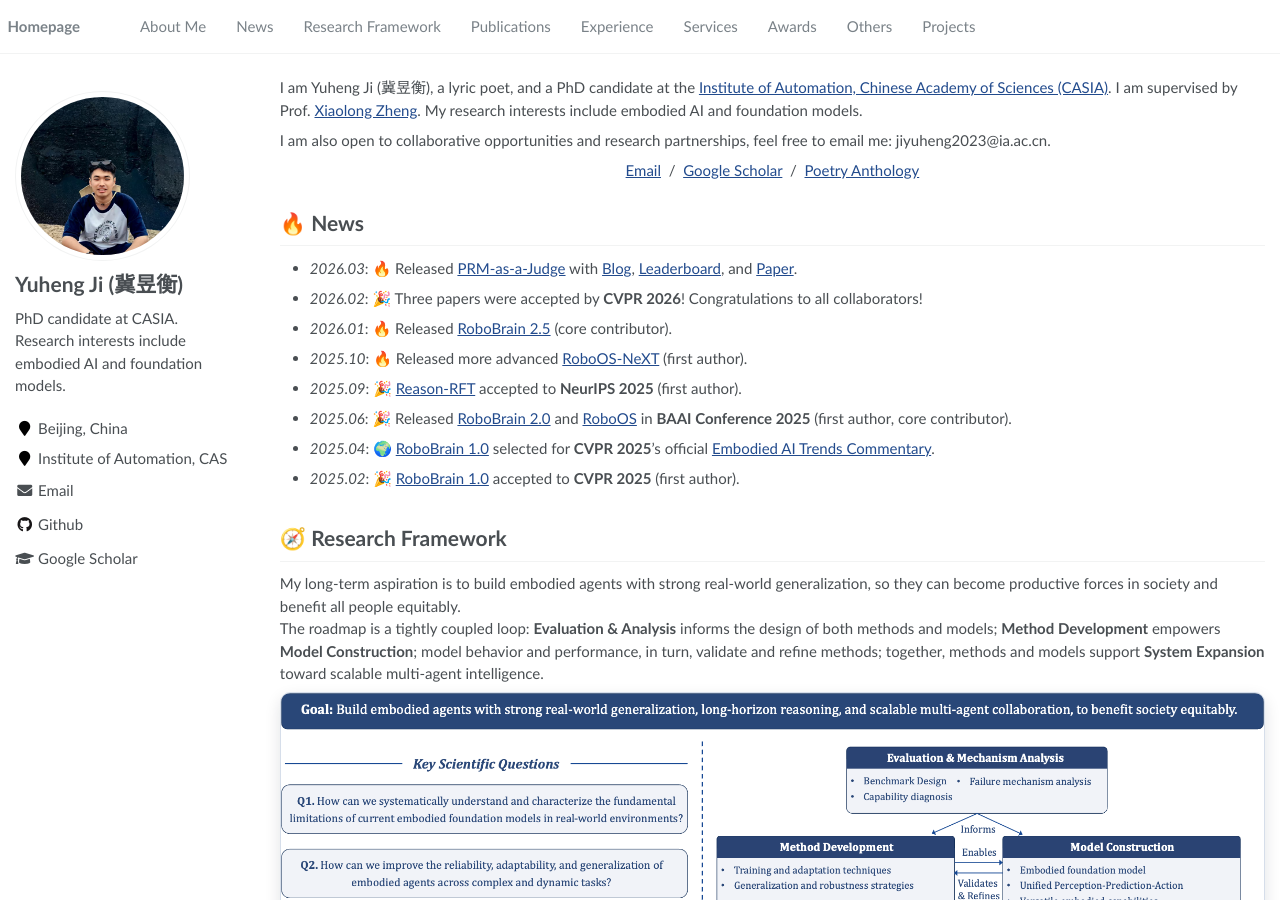
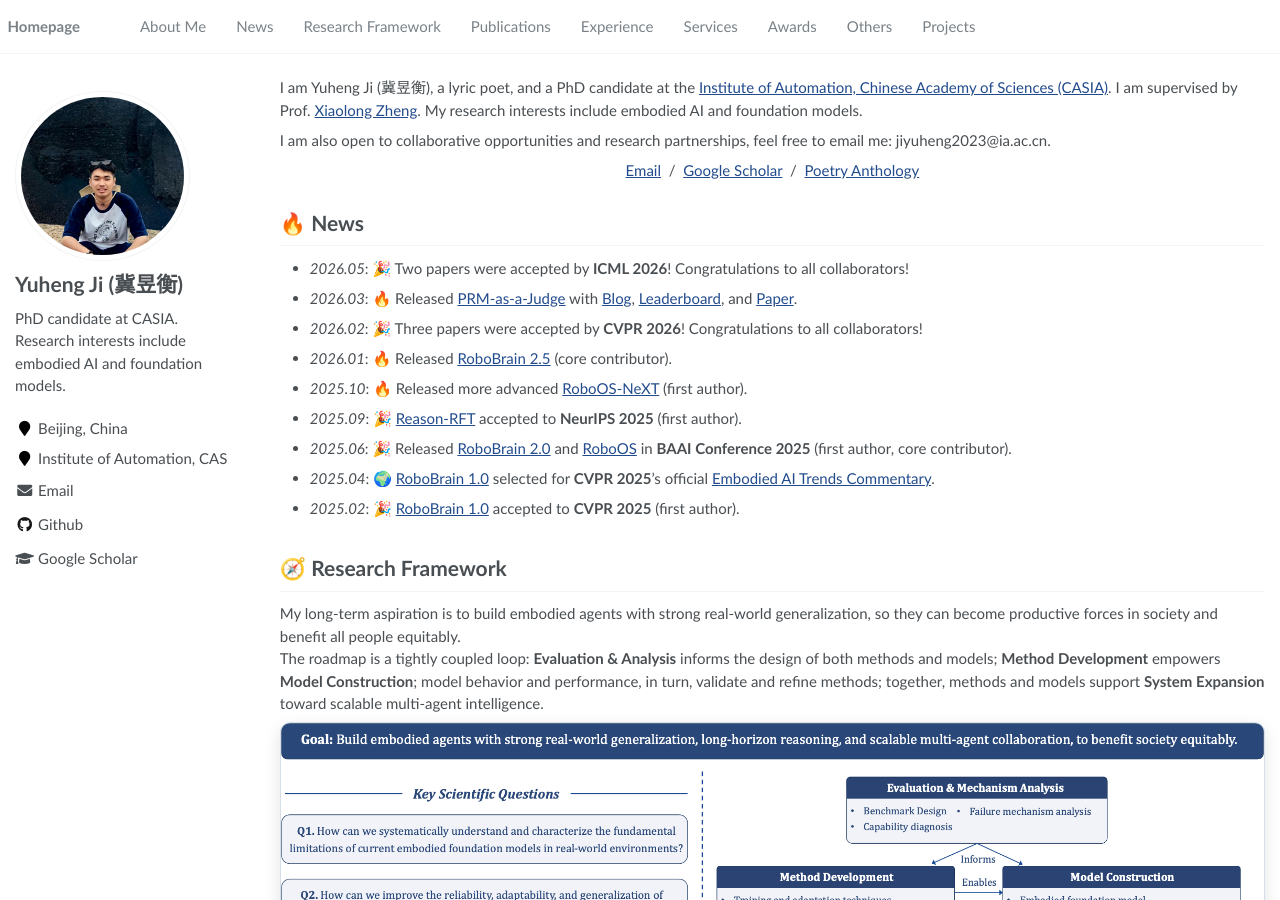
Before and after one commit to Yuheng2000/yuheng2000.github.io, a Jekyll site: the page built from _pages/about.md, in a window 1280 px wide and 900 px high. Built offline with Jekyll 4.4.1, drawn with Linux system fonts in a browser that asks for light colours.

Commit message:
Update about.md

```diff
--- a/_pages/about.md
+++ b/_pages/about.md
@@ -24,6 +24,7 @@ I am also open to collaborative opportunities and research partnerships, feel fr
 
 # 🔥 News
 
+- *2026.05*: 🎉 Two papers were accepted by **ICML 2026**! Congratulations to all collaborators!
 - *2026.03*: 🔥 Released [PRM-as-a-Judge](https://prm-as-a-judge.github.io/) with [Blog](https://prm-as-a-judge.github.io/blog.html), [Leaderboard](https://prm-as-a-judge.github.io/leaderboard.html), and [Paper](https://arxiv.org/abs/2603.21669).
 - *2026.02*: 🎉 Three papers were accepted by **CVPR 2026**! Congratulations to all collaborators!
 - *2026.01*: 🔥 Released [RoboBrain 2.5](https://github.com/FlagOpen/RoboBrain2.5) (core contributor).
```
